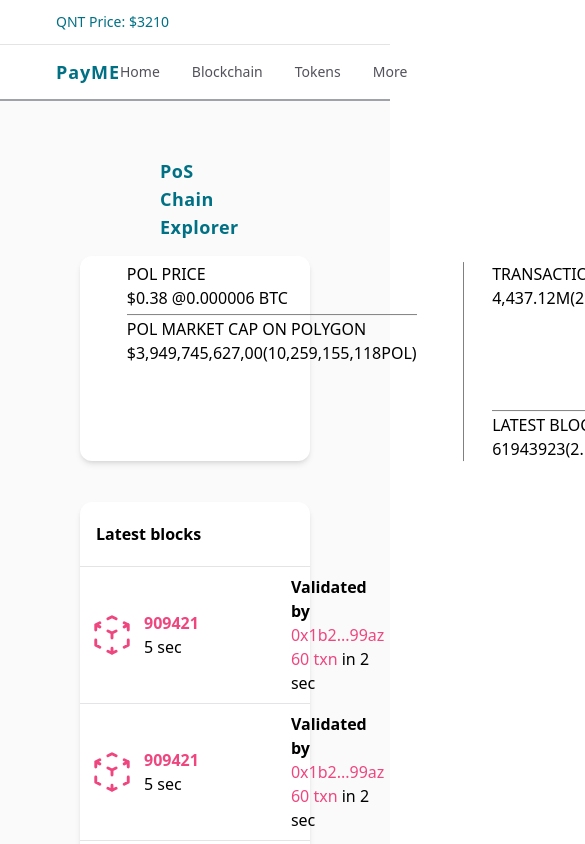
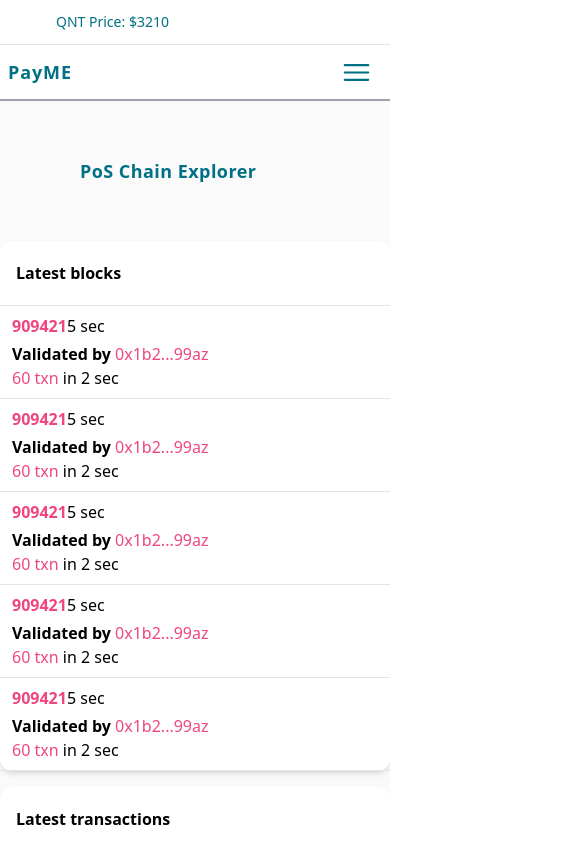
Before and after one commit to yashashvitaank/chain-page-payme, a React (Vite) app: page / in a window 390 px wide. Shown: the top 844 px of the page, 585 px wide, since content can reach past the window. Built offline with nearby package versions, Linux system fonts and the light colour scheme.

Commit message:
responsive changes

```diff
--- a/src/components/HomeContent.jsx
+++ b/src/components/HomeContent.jsx
@@ -6,8 +6,8 @@
 
 function HomeContent() {
   return (
-    <div className='w-full px-20 pb-4'><SearchInput />
-    <GeneralSection />
+    <div className='w-full md:px-20 pb-4'><SearchInput />
+    {/* <GeneralSection /> */}
         <div className='w-full flex justify-center items-center gap-4 flex-col lg:flex-row'>
             <TableSection data={blocks} type="blocks" />
             <TableSection data={transactions}  type="transactions"/>
--- a/src/components/HomePage.jsx
+++ b/src/components/HomePage.jsx
@@ -1,10 +1,8 @@
 import HomeContent from "./HomeContent"
-import NavBar from "./NavBar"
 
 function HomePage() {
   return (
     <div className=" bg-zinc-50">
-        <NavBar />
         <HomeContent />
     </div>
   )
--- a/src/components/Layout.jsx
+++ b/src/components/Layout.jsx
@@ -2,11 +2,13 @@
 import { Outlet } from "react-router-dom";
 
 import PriceTab from "./PriceTab";
+import NavBar from "./NavBar";
 
 function Layout() {
   return (
     <div className="pt-[45px]">
       <PriceTab price="$3210" />
+      <NavBar/>
       <Outlet />
       <footer>Footer here</footer>
     </div>
--- a/src/components/NavBar.jsx
+++ b/src/components/NavBar.jsx
@@ -1,14 +1,28 @@
-import React from "react";
+import React, { useState } from "react";
 import NavigationActions from "./NavigationActions";
 import { Link } from "react-router-dom";
+import MenuIcon from "/public/menu.svg";
 
 function NavBar() {
+  const [isExpanded, setIsExpanded] = useState(false);
+  const toggleNav = () => {
+    setIsExpanded(!isExpanded);
+  };
   return (
-    <div className="w-full flex justify-between items-center px-12 h-14 border-b-2 bg-white border-zinc-400">
+    <div className="w-full flex justify-between items-center md:px-12 h-14 border-b-2 bg-white border-zinc-400">
       <p className="font-bold text-lg pl-2 text-primary-blue tracking-wider">
         PayME
       </p>
-      <div className="flex items-center gap-4">
+      <button onClick={toggleNav} className="md:hidden border-none px-4">
+        <img src={MenuIcon} alt="" width={35} />
+      </button>
+      {isExpanded && (
+        <div className="absolute w-[50%] h-[15%] bg-white top-[6.2rem] right-2 shadow-sm border border-zinc-400 rounded-md flex flex-col gap-3 p-4">
+          <Link to='/' className="border-b border-zinc-200">Home</Link>
+          <Link to='blocks' className="border-b border-zinc-200">Blocks</Link>
+        </div>
+      )}
+      <div className="hidden md:block flex items-center gap-4">
         <NavigationActions />
       </div>
     </div>
--- a/src/components/TableSection.jsx
+++ b/src/components/TableSection.jsx
@@ -1,48 +1,81 @@
-import React, { Children } from 'react'
-import { Link } from 'react-router-dom';
+import React, { Children } from "react";
+import { Link } from "react-router-dom";
 import BlockIcon from "/public/blocks.svg";
 import TxnIcon from "/public/trxn.svg";
 
-function TableSection({data, type}) {
+function TableSection({ data, type }) {
   const isBlock = type === "blocks";
   const color = isBlock ? "#EF4680" : "#F58D83";
   //Column
-  function Column({upperText, lowerText, trnTime}){
+  function Column({ upperText, lowerText, trnTime }) {
     return (
-      <div className='flex flex-col'>
-        <p className='font-bold'>{isBlock ? "Validated by" : "From"} <span style={{color:color, fontWeight: "normal"}}>{upperText}</span></p>
-        {isBlock ? <p><span style={{color: color}}>{lowerText} txn</span> in {trnTime}</p>: <p>To <span style={{color: color}}>{lowerText}</span></p>}
+      <div className="flex flex-col">
+        <p className="font-bold">
+          {isBlock ? "Validated by" : "From"}{" "}
+          <span style={{ color: color, fontWeight: "normal" }}>
+            {upperText}
+          </span>
+        </p>
+        {isBlock ? (
+          <p>
+            <span style={{ color: color }}>{lowerText} txn</span> in {trnTime}
+          </p>
+        ) : (
+          <p>
+            To <span style={{ color: color }}>{lowerText}</span>
+          </p>
+        )}
       </div>
-    )
+    );
   }
   //Row
-  function RenderRow({rowData}){
-    const redirectionUrl = isBlock ? 'blocks/' : 'txn/';
+  function RenderRow({ rowData }) {
+    const redirectionUrl = isBlock ? "blocks/" : "txn/";
     const icon = isBlock ? BlockIcon : TxnIcon;
-    return(
-      <div className='flex justify-between px-3 w-full border-b border-zinc-200 py-2'>
-        <div className='flex gap-3 justify-items-center items-center'>
-        <img src={icon} />
-        <div className='flex flex-col'>
-          <Link to={`${redirectionUrl+rowData.id}`} style={{color: color, fontWeight: "bold"}}>{rowData.id}</Link>
-          <p className=''>{rowData.time}</p>
-        </div>
-        <div className='flex flex-col ml-20'>
-          {isBlock ? <Column upperText={rowData.validated_by} lowerText={rowData.transactions} trnTime={rowData?.transaction_time} /> : <Column upperText={rowData.from} lowerText={rowData.to} />}
-        </div>
+    return (
+      <div className="px-3 w-full border-b border-zinc-200 py-2">
+        <div className="flex flex-col gap-1 md:flex-row  md:justify-items-center md:items-center md:gap-3">
+          <div className="flex gap-5">
+            <img src={icon} className="hidden md:block" />
+            <div className="flex md:flex-col">
+              <Link
+                to={`${redirectionUrl + rowData.id}`}
+                style={{ color: color, fontWeight: "bold" }}
+              >
+                {rowData.id}
+              </Link>
+              <p className="">{rowData.time}</p>
+            </div>
+          </div>
+          <div className="flex md:flex-col">
+            {isBlock ? (
+              <Column
+                upperText={rowData.validated_by}
+                lowerText={rowData.transactions}
+                trnTime={rowData?.transaction_time}
+              />
+            ) : (
+              <Column upperText={rowData.from} lowerText={rowData.to} />
+            )}
+          </div>
         </div>
       </div>
-    )
+    );
   }
 
   return (
-    <div className='w-full min-h-[20rem] rounded-xl text-black shadow-md bg-white'>
-      <p className='text-base font-semibold px-4 py-5 border-b border-zinc-200'> Latest {type}</p>
+    <div className="w-full min-h-[20rem] rounded-xl text-black shadow-md bg-white">
+      <p className="text-base font-semibold px-4 py-5 border-b border-zinc-200">
+        {" "}
+        Latest {type}
+      </p>
       {Children.toArray(
-        [...data, ...data, ...data, ...data, ...data].map((rowData) => <RenderRow rowData={rowData}/>)
+        [...data, ...data, ...data, ...data, ...data].map((rowData) => (
+          <RenderRow rowData={rowData} />
+        ))
       )}
     </div>
-  )
+  );
 }
 
-export default TableSection
+export default TableSection;
```
Also changed, not shown: public/blocks.svg, public/menu.svg (added).
